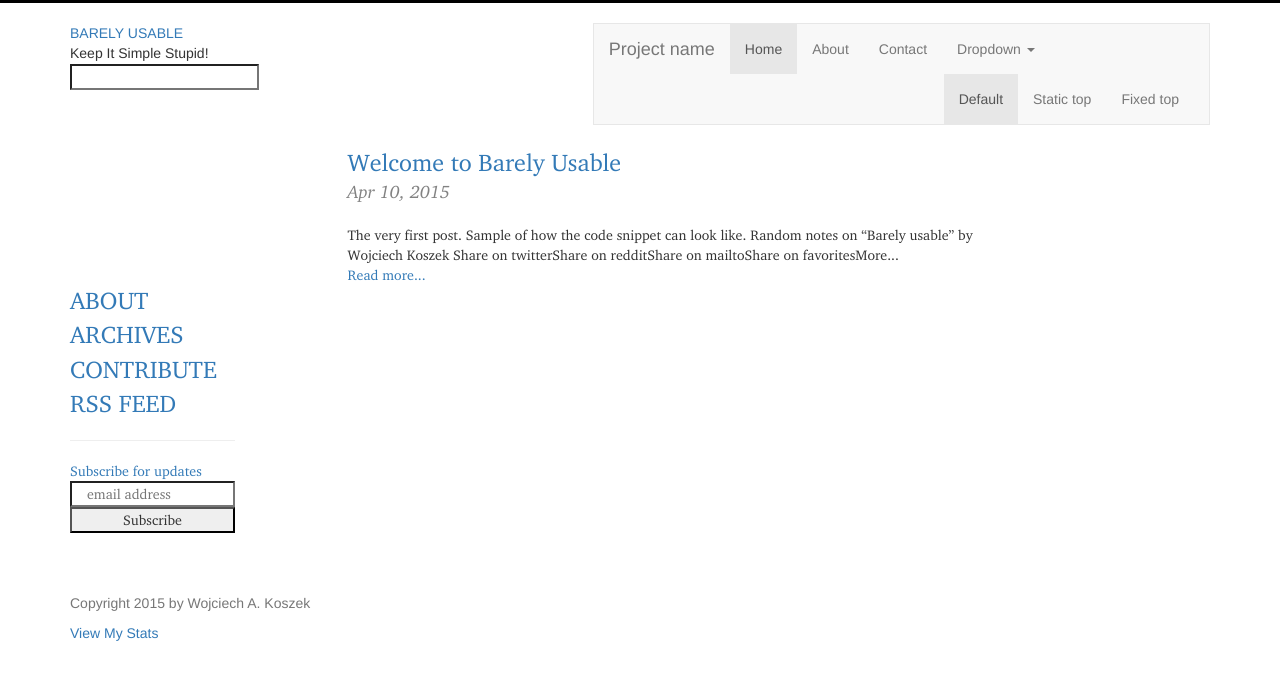
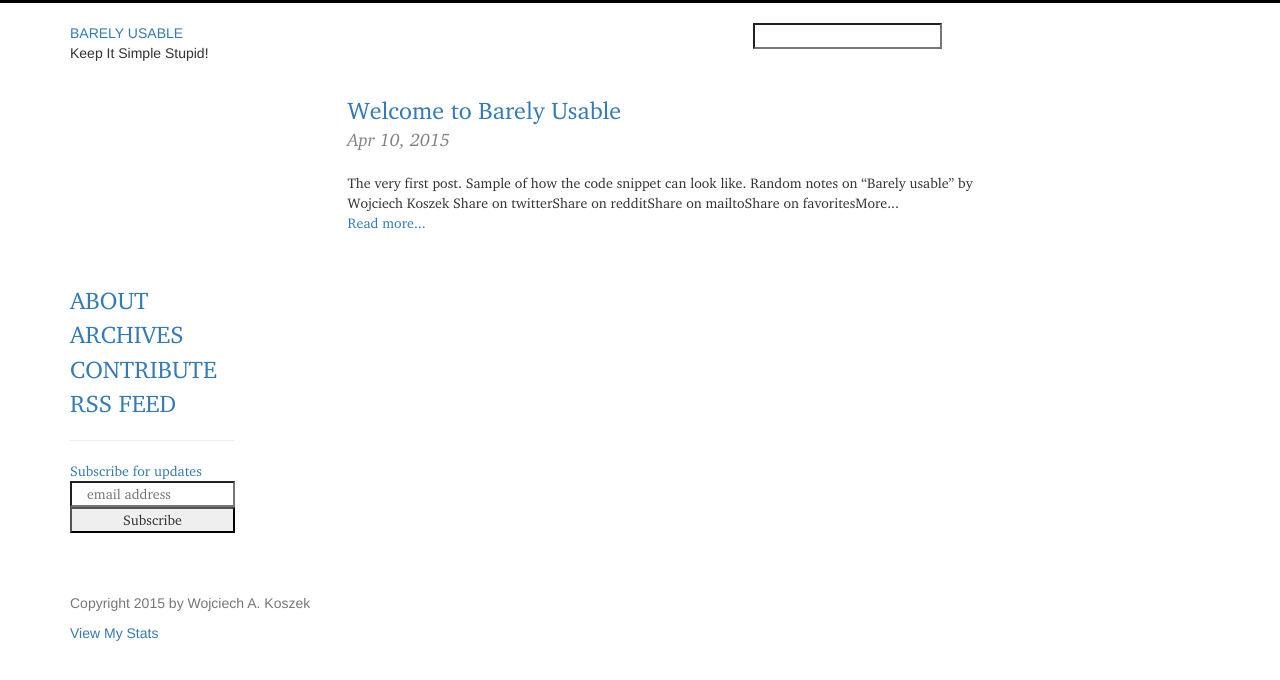
Before and after one commit to wkoszek/barelyusable, a Jekyll site: the page built from index.html, in a window 1280 px wide. Shown: the top 680 px of the page. Built offline with Jekyll 4.4.1, drawn with Linux system fonts in a browser that asks for light colours; nearby versions of some CDN libraries; comment, search, counter and statistics services are not loaded.

Commit message:
2nd take on mobile navigation. Use the default thing available from Jekyll.

```diff
--- a/_layouts/default.html
+++ b/_layouts/default.html
@@ -3,45 +3,22 @@
 	{% include head.html %}
 	<body>
 		<div class="container">
-
-      <!-- Static navbar -->
-      <nav class="navbar navbar-default site-nav">
-        <div class="container-fluid">
-          <div class="navbar-header">
-            <button type="button" class="navbar-toggle collapsed" data-toggle="collapse" data-target="#navbar" aria-expanded="false" aria-controls="navbar">
-              <span class="sr-only">Toggle navigation</span>
-              <span class="icon-bar"></span>
-              <span class="icon-bar"></span>
-              <span class="icon-bar"></span>
-            </button>
-            <a class="navbar-brand" href="#">Project name</a>
-          </div>
-          <div id="navbar" class="navbar-collapse collapse">
-            <ul class="nav navbar-nav">
-              <li class="active"><a href="#">Home</a></li>
-              <li><a href="#">About</a></li>
-              <li><a href="#">Contact</a></li>
-              <li class="dropdown">
-                <a href="#" class="dropdown-toggle" data-toggle="dropdown" role="button" aria-expanded="false">Dropdown <span class="caret"></span></a>
-                <ul class="dropdown-menu" role="menu">
-                  <li><a href="#">Action</a></li>
-                  <li><a href="#">Another action</a></li>
-                  <li><a href="#">Something else here</a></li>
-                  <li class="divider"></li>
-                  <li class="dropdown-header">Nav header</li>
-                  <li><a href="#">Separated link</a></li>
-                  <li><a href="#">One more separated link</a></li>
-                </ul>
-              </li>
-            </ul>
-            <ul class="nav navbar-nav navbar-right">
-              <li class="active"><a href="./">Default <span class="sr-only">(current)</span></a></li>
-              <li><a href="../navbar-static-top/">Static top</a></li>
-              <li><a href="../navbar-fixed-top/">Fixed top</a></li>
-            </ul>
-          </div><!--/.nav-collapse -->
-        </div><!--/.container-fluid -->
-      </nav>
+    <nav class="site-nav">
+      <a href="#" class="menu-icon">
+        <svg viewBox="0 0 18 15">
+          <path fill="#424242" d="M18,1.484c0,0.82-0.665,1.484-1.484,1.484H1.484C0.665,2.969,0,2.304,0,1.484l0,0C0,0.665,0.665,0,1.484,0 h15.031C17.335,0,18,0.665,18,1.484L18,1.484z"/>
+          <path fill="#424242" d="M18,7.516C18,8.335,17.335,9,16.516,9H1.484C0.665,9,0,8.335,0,7.516l0,0c0-0.82,0.665-1.484,1.484-1.484 h15.031C17.335,6.031,18,6.696,18,7.516L18,7.516z"/>
+          <path fill="#424242" d="M18,13.516C18,14.335,17.335,15,16.516,15H1.484C0.665,15,0,14.335,0,13.516l0,0 c0-0.82,0.665-1.484,1.484-1.484h15.031C17.335,12.031,18,12.696,18,13.516L18,13.516z"/>
+        </svg>
+      </a>
+	      <div class="trigger hidden-lg hidden-md hidden-xs hidden-sm">
+		{% for page in site.pages %}
+		  {% if page.title %}
+		  <a class="page-link" href="{{ page.url | prepend: site.baseurl }}">{{ page.title }}</a>
+		  {% endif %}
+		{% endfor %}
+	      </div>
+     </nav>
 
 
 
```
